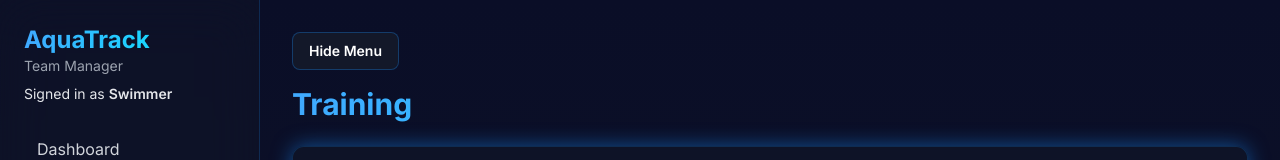
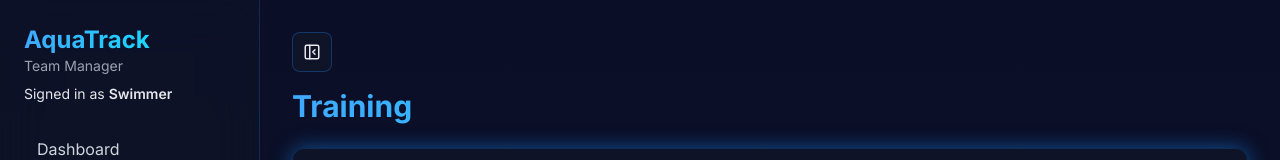
Before and after one commit to Kavindya-Kariyawasam/aquatrack, a Next.js app: page /training in a window 1280 px wide. Shown: the top 160 px of the page. Built offline with nearby package versions, Linux system fonts and the light colour scheme; no server answers.

Commit message:
feat: refine dashboard sidebar control with compact icon toggle

```diff
--- a/app/(dashboard)/layout.tsx
+++ b/app/(dashboard)/layout.tsx
@@ -4,6 +4,7 @@ import Link from "next/link";
 import { usePathname, useRouter } from "next/navigation";
 import { ReactNode, useEffect, useMemo, useState } from "react";
 import toast from "react-hot-toast";
+import { Menu, PanelLeftClose } from "lucide-react";
 import Button from "@/components/ui/Button";
 import { cn } from "@/lib/utils";
 
@@ -132,14 +133,16 @@ export default function DashboardLayout({ children }: { children: ReactNode }) {
       </aside>
 
       <section className="flex-1 p-4 md:p-8">
-        <div className="mb-4">
-          <Button
-            variant="secondary"
-            size="sm"
+        <div className="mb-4 flex items-center">
+          <button
+            type="button"
             onClick={() => setIsSidebarOpen((prev) => !prev)}
+            className="inline-flex items-center justify-center h-10 w-10 rounded-lg border border-primary-500/30 bg-white/70 dark:bg-dark-card/60 text-slate-700 dark:text-gray-200 hover:border-primary-500/60 hover:bg-primary-500/10 transition"
+            aria-label={isSidebarOpen ? "Collapse sidebar" : "Expand sidebar"}
+            title={isSidebarOpen ? "Collapse menu" : "Expand menu"}
           >
-            {isSidebarOpen ? "Hide Menu" : "Show Menu"}
-          </Button>
+            {isSidebarOpen ? <PanelLeftClose size={18} /> : <Menu size={18} />}
+          </button>
         </div>
         {children}
       </section>
```
